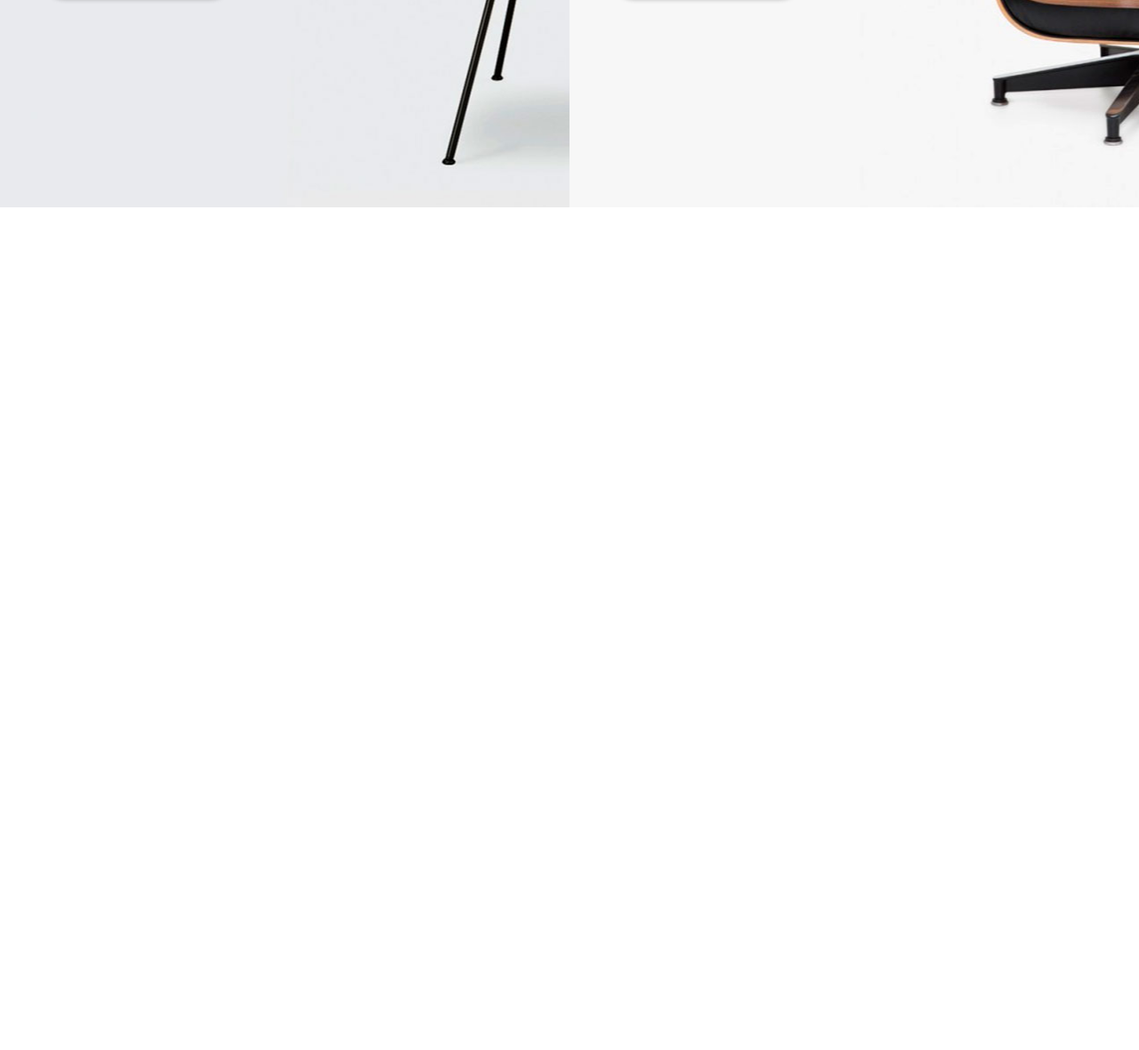
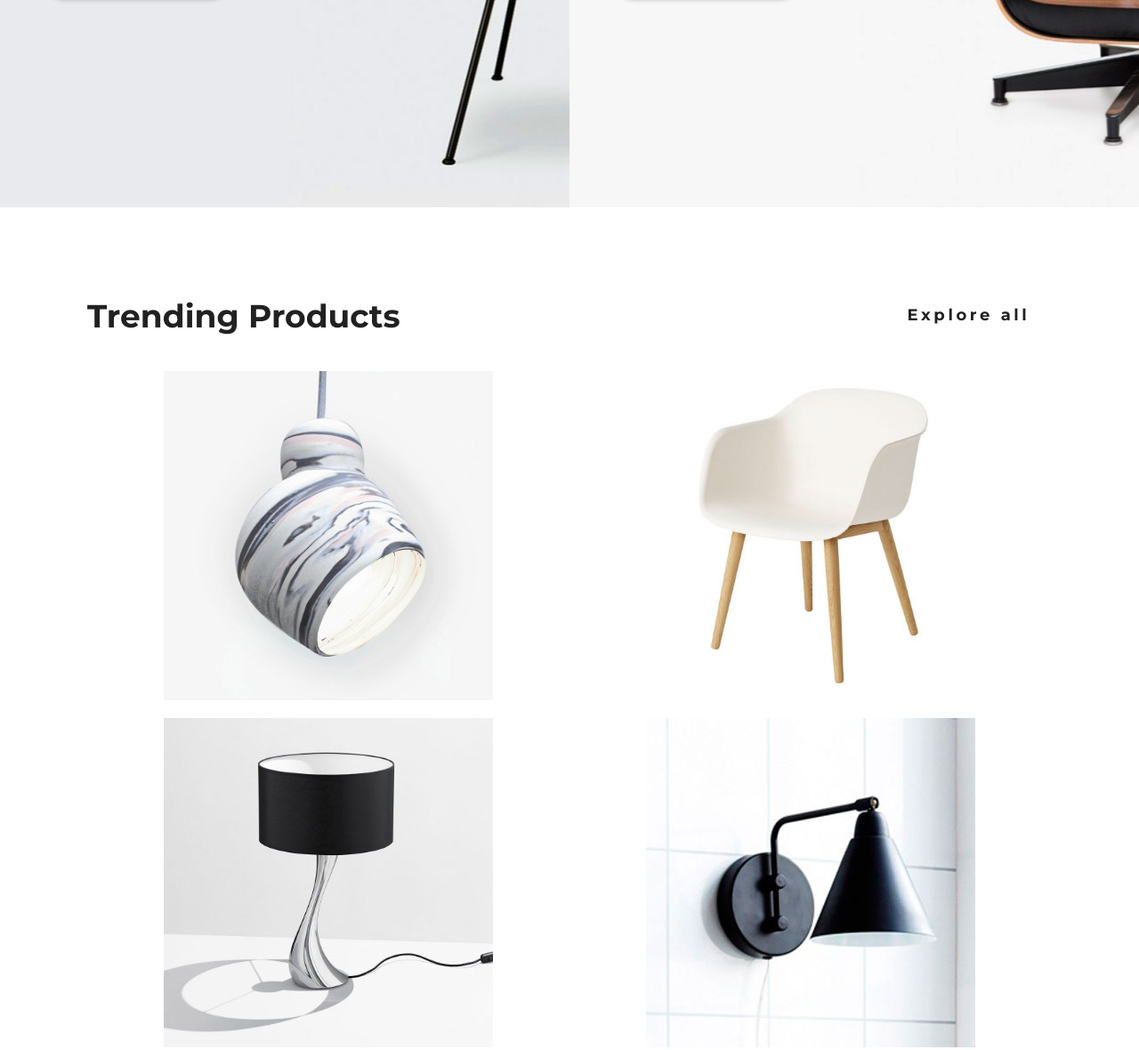
Before and after one commit to kayn23/shopVerstka, a website: page app/index.pug in a window 1280 px wide. Shown: the part 1848-3028 px from the top of the page at 89% size. Before the commit the page ends 2081 px from the top, so only its background shows below. Drawn offline with nearby package versions, Linux system fonts and the light colour scheme; files that its build step writes are made by us from their sources.

Commit message:
Блок trending

```diff
--- a/app/index.pug
+++ b/app/index.pug
@@ -7,6 +7,7 @@ html(lang="ru")
       include pug_modul/general/top_slider
       include pug_modul/general/feature
       include pug_modul/general/exclusive
+      include pug_modul/general/trending
       // bower:js
       // endbower
       script(src="js/main.js")
--- /dev/null
+++ b/app/pug_modul/general/trending.pug
@@ -0,0 +1,12 @@
+section.trending
+  header.headerFeature.headerFeature-position_feature
+    h3.caption-segment.caption-segment-black Trending Products
+    a.exploreAll(href="#") Explore all
+      span.arrow <i class="fas fa-angle-right"></i>
+  .main
+    a.trending--card(href="#",style="background: url(img/general/trending/product-1.jpg) center center no-repeat")
+    a.trending--card(href="#",style="background: url(img/general/trending/product-2.jpg) center center no-repeat")
+    a.trending--card(href="#",style="background: url(img/general/trending/product-3.jpg) center center no-repeat")
+    a.trending--card(href="#",style="background: url(img/general/trending/product-4.jpg) center center no-repeat")
+    a.trending--card(href="#",style="background: url(img/general/trending/product-5.jpg) center center no-repeat")
+    a.trending--card(href="#",style="background: url(img/general/trending/product-6.jpg) center center no-repeat")
--- /dev/null
+++ b/app/scss/block/_trending.scss
@@ -0,0 +1,33 @@
+.trending {
+  padding: 110px 98px;
+    &--card {
+      display: block;
+      margin-bottom: 20px;
+      width: 370px;
+      height: 370px;
+      transition: .2s;
+      @media (max-width: 935px) {
+        width: 270px;
+        height: 270px;
+      }
+      &:hover {
+        transform: scale(1.05);
+      }
+    }
+
+    .main {
+      display: flex;
+      justify-content: space-between;
+      flex-wrap: wrap;
+      @media (max-width: 1305px) {
+        justify-content: space-around;
+      }
+      // @media (max-width: 935px) {
+      //   justify-content: space-between
+      // }
+    }
+
+  @media (max-width: 750px) {
+    padding: 55px 49px;
+  }
+}
--- a/app/scss/main.scss
+++ b/app/scss/main.scss
@@ -13,3 +13,4 @@ body {
 @import 'block/_top_slider.scss';
 @import 'block/_feature.scss';
 @import 'block/_exclusive.scss';
+@import 'block/_trending.scss';
```
Also changed, not shown: app/css/main.css, app/img/general/trending/product-2.jpg (added), app/img/general/trending/product-2.png (deleted), app/img/general/trending/product-3.jpg (added), app/img/general/trending/product-3.png (deleted), app/img/general/trending/product-4.jpg (added), app/img/general/trending/product-4.png (deleted), app/img/general/trending/product-5.jpg (added), app/img/general/trending/product-5.png (deleted), app/img/general/trending/product-6.jpg (added), app/img/general/trending/product-6.png (deleted), app/index.html, 1 other file.
